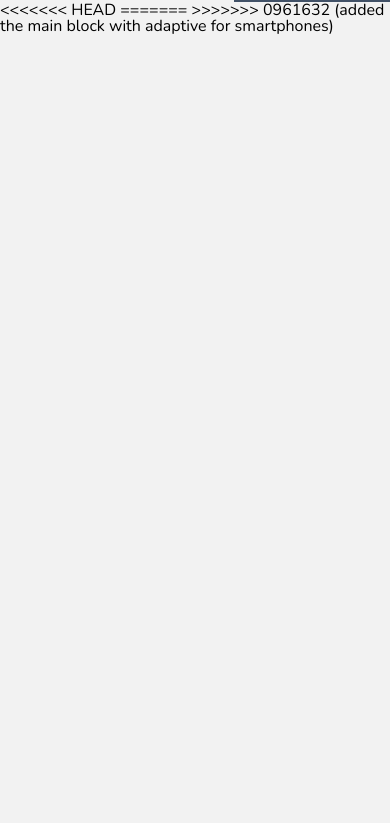
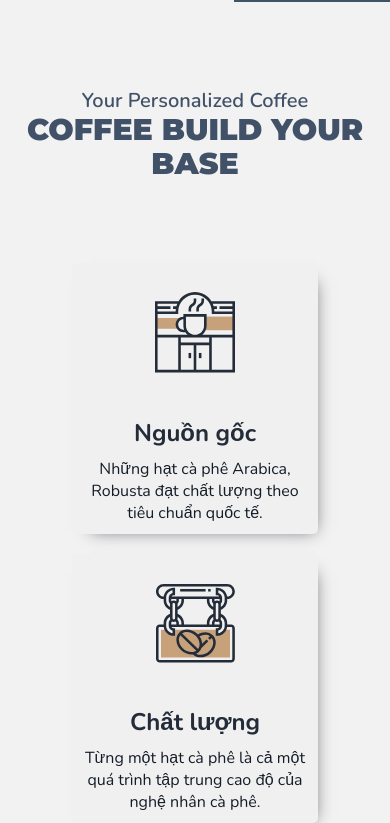
Before and after one commit to ovhoffer/Freebie-Coffee, a plain HTML site: page index.html in a window 390 px wide. Shown: the part 842-1665 px from the top of the page. Before the commit the page ends 879 px from the top, so only its background shows below. Drawn offline with nearby package versions, Linux system fonts and the light colour scheme.

Commit message:
added a second block with adaptive

```diff
--- a/index.html
+++ b/index.html
@@ -6,7 +6,6 @@
    <meta name="viewport" content="width=device-width, initial-scale=1.0">
    <link rel="stylesheet" href="style.css">
    <link rel="shortcut icon" href="images/favicon.ico" type="image/x-icon">
-   <link href="https://fonts.googleapis.com/css2?family=Montserrat:wght@500;900&family=Nunito:ital,wght@0,300;0,600;0,700;1,300&family=Open+Sans:wght@400;600;700;800&display=swap" rel="stylesheet">
    <link href="https://fonts.googleapis.com/css2?family=Montserrat:wght@500;900&family=Nunito:ital,wght@0,300;0,600;0,700;1,300&family=Open+Sans:wght@400;600;700;800&family=Roboto:wght@900&display=swap" rel="stylesheet">
    <title>Revo</title>
 </head>
@@ -27,7 +26,7 @@
                      <img src="images/logo-btn.svg" alt="play-button">
                   </a>
                   <div class="main-logo__img">
-                     <img src="images/header-logo.jpg" alt="big-logo">
+                     <img src="images/header-logo.jpg" alt="big-logo" class="main-logo-img">
                   </div>
                </div>
                   <div class="main-background__menu menu ">
@@ -85,12 +84,73 @@
             </div>
          </div>
       </main>
+      <section class="page__benefits benefits">
+         <div class="benefits__container __container">
+            <div class="benefits__titles">
+               <div class="benefits__subtitle">
+                  <p>Your Personalized Coffee</p>
+               </div>
+               <div class="benefits__title">
+                  <h2>COFFEE BUILD YOUR BASE</h2>
+            </div>
+         </div>
+            <div class="benefits__body">
+               <div class="benefits__column">
+                  <div class="benefits__item item-benefits">
+                     <div class="item-benefits__icon">
+                        <img src="images/benefits01.svg" alt="">
+                     </div>
+                     <div class="item-benefits__title">
+                        <h4>Nguồn gốc</h4>
+                     </div>
+                     <div class="item-benefits__subtitle">
+                        <p>Những hạt cà phê Arabica, Robusta đạt chất lượng theo tiêu chuẩn quốc tế.</p>
+                     </div>
+                  </div>
+               </div>
+               <div class="benefits__column">
+                  <div class="benefits__item item-benefits">
+                     <div class="item-benefits__icon">
+                        <img src="images/benefits02.svg" alt="">
+                     </div>
+                     <div class="item-benefits__title">
+                        <h4>Chất lượng</h4>
+                     </div>
+                     <div class="item-benefits__subtitle">
+                        <p>Từng một hạt cà phê là cả một quá trình tập trung cao độ của nghệ nhân cà phê.</p>
+                     </div>
+                  </div>
+               </div>
+               <div class="benefits__column">
+                  <div class="benefits__item item-benefits">
+                     <div class="item-benefits__icon">
+                        <img src="images/benefits03.svg" alt="">
+                     </div>
+                     <div class="item-benefits__title">
+                        <h4>Các loại hạt</h4>
+                     </div>
+                     <div class="item-benefits__subtitle">
+                        <p>70% chất lượng tách cà phê đến từ nguồn gốc và chất lượng green bean.</p>
+                     </div>
+                  </div>
+               </div>
+               <div class="benefits__column">
+                  <div class="benefits__item item-benefits">
+                     <div class="item-benefits__icon">
+                        <img src="images/benefits04.svg" alt="">
+                     </div>
+                     <div class="item-benefits__title">
+                        <h4>Pha chế</h4>
+                     </div>
+                     <div class="item-benefits__subtitle">
+                        <p>Những hạt cà phê được lột xác qua quá trình rang xay kỹ lưỡng và nghiêm ngặt.</p>
+                     </div>
+                  </div>
+               </div>
+            </div>
+         </div>
+      </section>
    </div>
    <script src="script.js"></script>
 </body>
-<<<<<<< HEAD
 </html>
-
-=======
-</html>
->>>>>>> 0961632 (added the main block with adaptive for smartphones)
--- a/style.css
+++ b/style.css
@@ -1,6 +1,6 @@
 * {
    margin: 0;
-   font-family: "Nunito", sans-serif;
+   font-family: 'Nunito', sans-serif;
    list-style: none;
 }
 
@@ -67,6 +67,7 @@ body {
    flex-direction: row;
    width: calc(100% - 30%);
    position: relative;
+   height: 100%;
 }
 
 .main-logo__img img {
@@ -105,7 +106,7 @@ body {
 }
 
 .menu__button {
-   padding-left: 40px;
+
    margin: auto auto 118px auto;
 }
 
@@ -185,7 +186,7 @@ body {
    margin-bottom: 118px;
  }
 
- @media only screen and (max-width:600px) {
+ @media only screen and (max-width:768px) {
    .main-background {
       position: absolute;
       margin: auto auto auto 60%;
@@ -196,6 +197,10 @@ body {
    }
 
    .main-logo__img img {
+      display: none;
+
+   }
+   .main-logo__img  {
       display: none;
 
    }
@@ -250,3 +255,123 @@ body {
       margin: 75.64px auto auto 100px;
    }
  }
+
+ @media only screen and (max-width:1176px) {
+   .main-logo .main-logo-img {
+      display: none;
+    }
+
+    .main-logo-img img {
+      display: none;
+    }
+
+    .main-logo__button img {
+      display: none
+    }
+
+    .main-background {
+      position: absolute;
+      margin: auto auto auto 60%;
+      display: flex;
+      flex-direction: column;
+      width: calc(100% - 60%);
+      position: relative;
+   }
+ }
+
+ /* ----------------BENEFITS---------------- */
+
+
+.benefits__titles {
+   display: flex;
+   flex-direction: column;
+   align-items: center;
+   margin: 87.16px 10px 72.28px 10px;
+}
+
+.benefits__subtitle {
+   color: rgba(65, 81, 103, 1);
+   font-family:'Nunito';
+   font-size: 20px;
+   font-weight: 600;
+   line-height: 24px;
+   letter-spacing: 0px;
+}
+
+.benefits__title h2 {
+   font-family: 'Montserrat';
+   font-style: normal;
+   font-size: 30px;
+   font-weight: 900;
+   line-height: 34px;
+   letter-spacing: 0px;
+   color: rgba(65, 81, 103, 1);
+   text-align: center;
+
+}
+
+.benefits__body {
+   display: flex;
+   margin: 0px -68px;
+   align-items: flex-start;
+}
+
+.benefits__column {
+   flex: 0 1 25%;
+   padding: 0px 68px;
+}
+
+.benefits__item {
+   display: flex;
+   flex-direction: column;
+   align-items: center;
+   max-width: 226px;
+}
+
+.item-benefits__icon {
+   margin: 19px auto 41.93px auto;
+}
+
+.item-benefits__title {
+   font-family: 'Nunito';
+   font-size: 24px;
+   font-weight: 700;
+   line-height: 28px;
+   color: rgba(35, 44, 56, 1);
+}
+
+.item-benefits__subtitle {
+   color: rgba(21, 29, 40, 1);
+   font-size: 16px;
+   font-weight: 300;
+   line-height: 22px;
+   text-align: center;
+   margin: 11px auto auto auto;
+}
+
+@media only screen and (max-width:1054px) {
+   .benefits__body {
+      display: flex;
+      margin: 0px -68px;
+      align-items: center;
+      flex-direction: column;
+      flex-wrap: wrap;
+   }
+
+   .benefits__column {
+      flex: 0 1 50%;
+      padding: 0px 68px;
+   }
+
+   .benefits__item {
+      display: flex;
+      flex-direction: column;
+      align-items: center;
+      max-width: 226px;
+      margin: 10px;
+      background-color: rgb(240,240,240);
+      box-shadow: 8px 8px 16px -11px rgba(104, 105, 115, 1);
+      border-radius: 5px;
+      padding: 10px
+   }
+}
```
Also changed, not shown: images/benefits01.svg (added), images/benefits02.svg (added), images/benefits03.svg (added), images/benefits04.svg (added), 1 other file.
